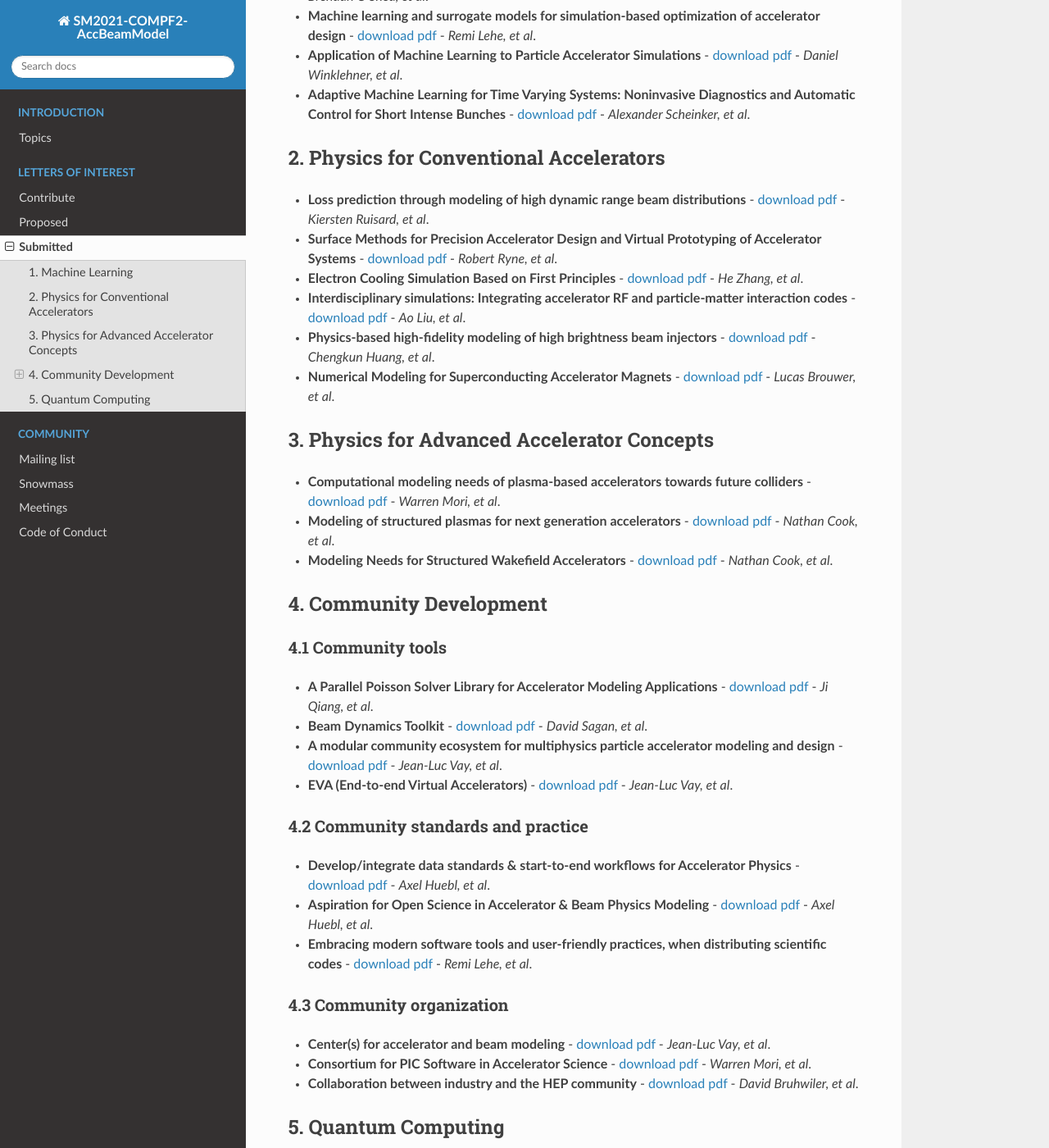
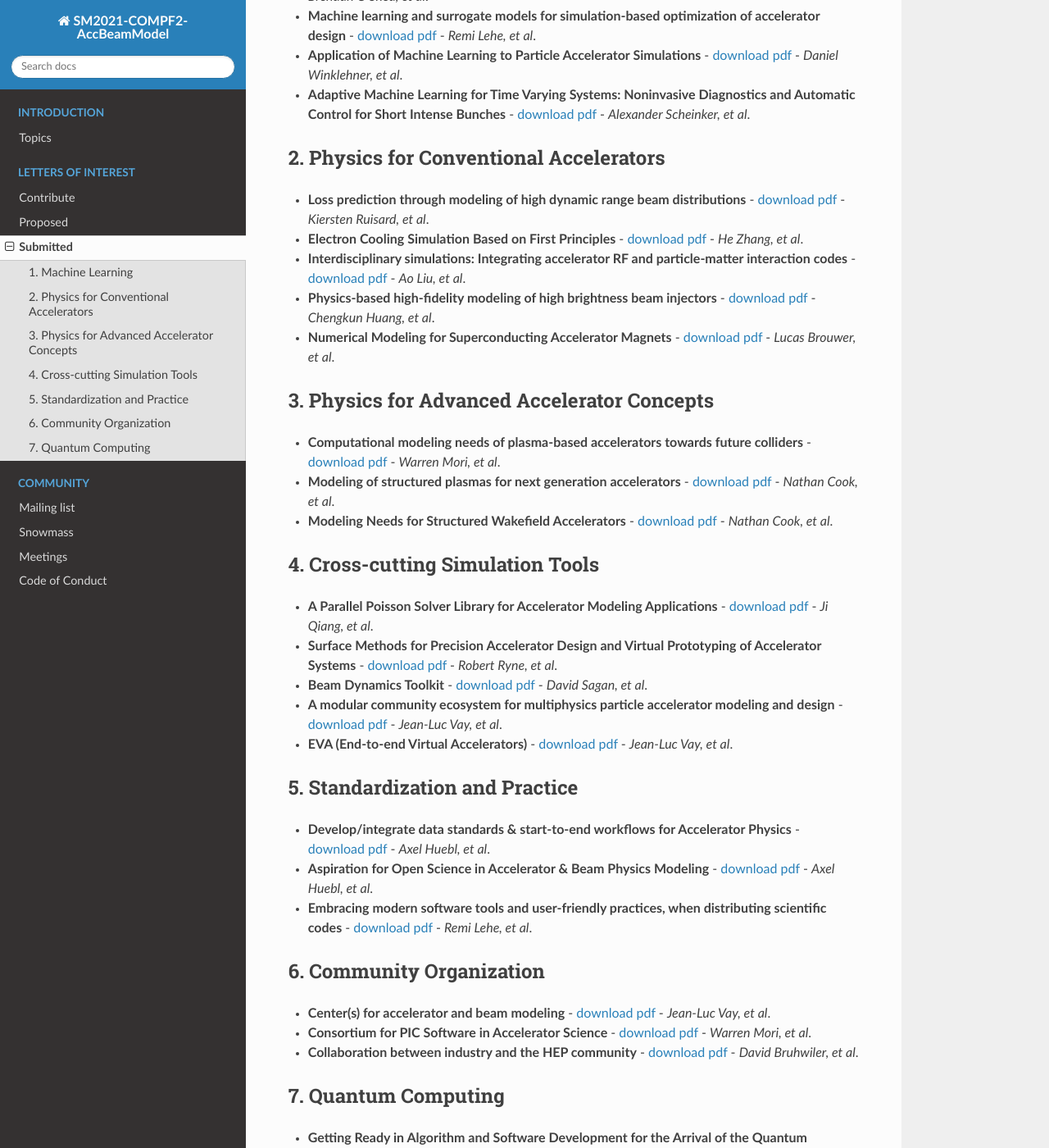
Before and after one commit to snowmass-compf2-accbeammodel/snowmass-compf2-accbeammodel.github.io, a Sphinx documentation site: the page built from docs/source/loi/submitted.rst, in a window 1280 px wide and 1400 px high, scrolled down 256 px. Shown: the whole window at 82% size. Built offline with Sphinx 7.4.7 and the Read the Docs theme 2.0.0, drawn with Linux system fonts in a browser that asks for light colours.

Commit message:
Flattened community section.

```diff
--- a/docs/source/loi/submitted.rst
+++ b/docs/source/loi/submitted.rst
@@ -35,11 +33,11 @@ Submitted
 
 - **Modeling Needs for Structured Wakefield Accelerators** - `download pdf <https://www.snowmass21.org/docs/files/summaries/CompF/SNOWMASS21-CompF2_CompF0_Cook-110.pdf>`__ - *Nathan Cook, et al*.
 
-4. Community Development
-------------------------
-4.1 Community tools
-^^^^^^^^^^^^^^^^^^^
+4. Cross-cutting Simulation Tools
+---------------------------------
 - **A Parallel Poisson Solver Library for Accelerator Modeling Applications** - `download pdf <https://www.snowmass21.org/docs/files/summaries/CompF/SNOWMASS21-CompF2_CompF0-050.pdf>`__ - *Ji Qiang, et al*.
+
+- **Surface Methods for Precision Accelerator Design and Virtual Prototyping of Accelerator Systems** - `download pdf <https://www.snowmass21.org/docs/files/summaries/CompF/SNOWMASS21-CompF2_CompF0_Robert_Ryne-071.pdf>`__ - *Robert Ryne, et al*.
 
 - **Beam Dynamics Toolkit** - `download pdf <https://www.snowmass21.org/docs/files/summaries/CompF/SNOWMASS21-CompF2_CompF0_Sagan-077.pdf>`__ - *David Sagan, et al*.
 
@@ -47,23 +45,23 @@ Submitted
 
 - **EVA (End-to-end Virtual Accelerators)** - `download pdf <https://www.snowmass21.org/docs/files/summaries/CompF/SNOWMASS21-CompF2_CompF0-AF1_AF0_Vay-067.pdf>`__ - *Jean-Luc Vay, et al*.
 
-4.2 Community standards and practice
-^^^^^^^^^^^^^^^^^^^^^^^^^^^^^^^^^^^^
+5. Standardization and Practice
+-------------------------------
 - **Develop/integrate data standards & start-to-end workflows for Accelerator Physics** - `download pdf <https://www.snowmass21.org/docs/files/summaries/CompF/SNOWMASS21-CompF2_CompF7-AF1_AF0_Huebl-079.pdf>`__ - *Axel Huebl, et al*.
 
 - **Aspiration for Open Science in Accelerator & Beam Physics Modeling** - `download pdf <https://www.snowmass21.org/docs/files/summaries/CompF/SNOWMASS21-CompF2_CompF7-AF1_AF0_Huebl-081.pdf>`__ - *Axel Huebl, et al*.
 
 - **Embracing modern software tools and user-friendly practices, when distributing scientific codes** - `download pdf <https://www.snowmass21.org/docs/files/summaries/CompF/SNOWMASS21-CompF2_CompF0_Lehe-076.pdf>`__ - *Remi Lehe, et al*.
 
-4.3 Community organization
-^^^^^^^^^^^^^^^^^^^^^^^^^^
+6. Community Organization
+---------------------------------
 - **Center(s) for accelerator and beam modeling** - `download pdf <https://www.snowmass21.org/docs/files/summaries/CompF/SNOWMASS21-CompF2_CompF0-AF1_AF0_Vay-069.pdf>`__ - *Jean-Luc Vay, et al*.
 
 - **Consortium for PIC Software in Accelerator Science** - `download pdf <https://www.snowmass21.org/docs/files/summaries/CompF/SNOWMASS21-CompF2_CompF0-AF6_AF1_tsung-082.pdf>`__ - *Warren Mori, et al*.
 
 - **Collaboration between industry and the HEP community** - `download pdf <https://www.snowmass21.org/docs/files/summaries/CommF/SNOWMASS21-CommF1_CommF0-AF0_AF1_Bruhwiler-066.pdf>`__ - *David Bruhwiler, et al*.
 
-5. Quantum Computing
+7. Quantum Computing
 --------------------
 - **Getting Ready in Algorithm and Software Development for the Arrival of the Quantum Computing Age** - `download pdf <https://www.snowmass21.org/docs/files/summaries/CompF/SNOWMASS21-CompF2_CompF0_HeZhang-072.pdf>`__ - *He Zhang, et al*.
 
```
Also changed, not shown: other parts of docs/source/loi/submitted.rst (+0 -2 lines).
